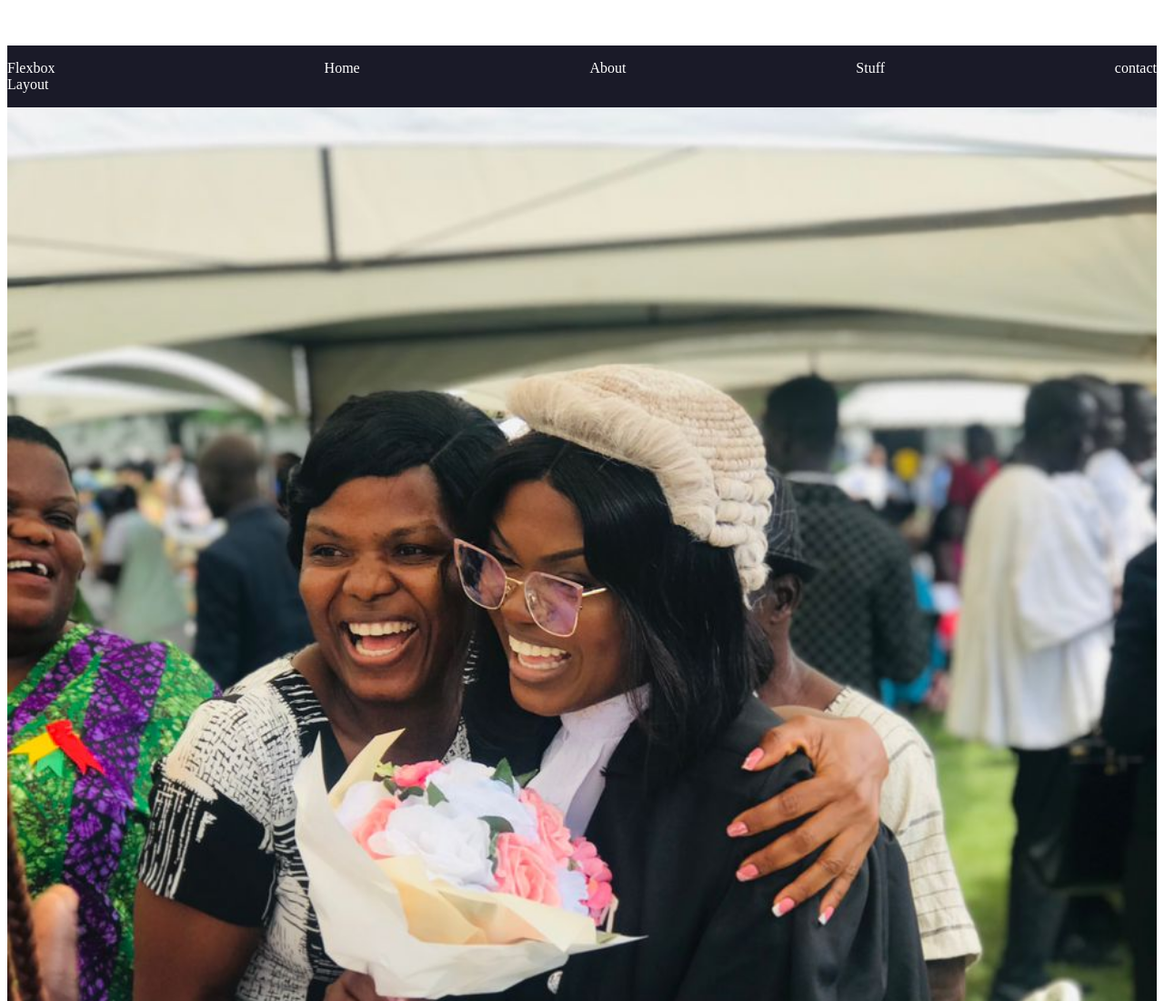
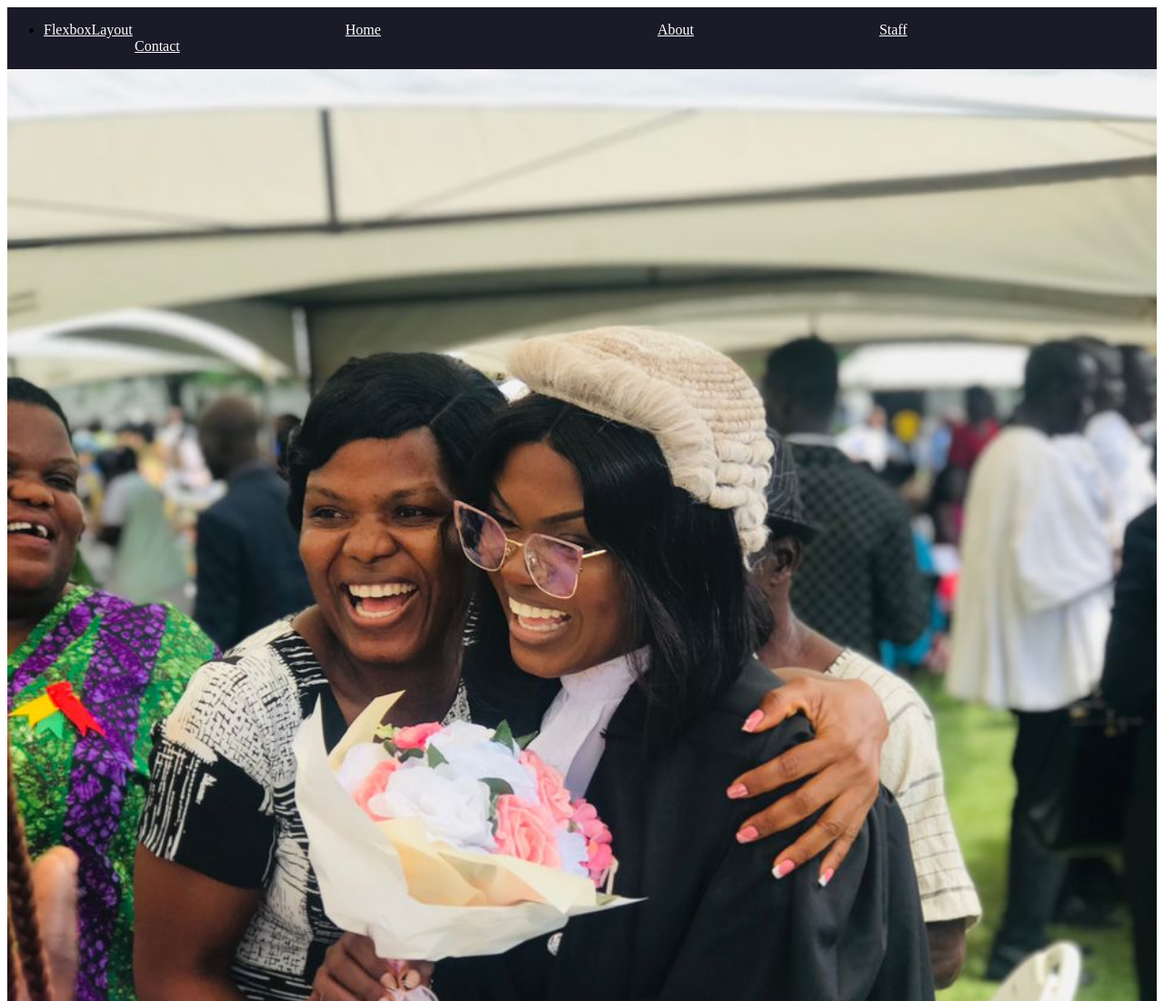
Before and after one commit to rinitsi/T4G_homework4, a plain HTML site: page index.html in a window 1280 px wide. Shown: the top 1100 px of the page at 91% size. Drawn offline with Linux system fonts and the light colour scheme.

Commit message:
added more elements

```diff
--- a/index.html
+++ b/index.html
@@ -11,11 +11,16 @@
 
     <header class="banner">
             <nav class="head">
-                <p>Flexbox Layout</p>
-                <p>Home</p>
-                <p>About</p>
-                <p>Stuff</p>
-                <p>contact</p>
+                <ul class="headnav">
+                    <li>
+                        <a href="FlexboxLayout" class="felex">FlexboxLayout</a>
+                        <a href="Home" class="hom">Home</a>
+                        <a href="#about-section" class="about">About</a>
+                        <!-- the a href = "#about-section" in here is what links the id="about-section"in the third section below. so a click on About here sends you to the Id in the third section so it scrolls down.  -->
+                        <a href="#abot-section" class="staff">Staff</a>
+                        <a href="Contact" class="cont">Contact</a>
+                    </li>
+                </ul>
             </nav>
     </header>
 
@@ -38,7 +43,7 @@
             </div>
     </section>
 
-    <section class="abot">
+    <section id="abot-section" class="abot">
         <img class="img2" src="imagesfolder/4.jpg" alt="">
         <div class="both">
         <h1>About Us</h1>
@@ -46,7 +51,7 @@
         </div>
     </section>
 
-    <section>
+    <section id="staff-section">
         <h1 class="parablue"> <u>Staff Services</u></h1>
         <div class="staffdiv">
             <div>
--- a/srcfolder/style.css
+++ b/srcfolder/style.css
@@ -1,10 +1,60 @@
 .head{
     display: flex;
-    flex-direction: row;
-    gap: 20%;
     background-color:rgb(26, 26, 40);
+}
+
+.headnav a {
     color: white;
-    margin-top: 50px;
+}
+
+.felex{
+    margin-right: 30px;
+}
+.hom{
+    margin: 0px 200px ;
+}
+
+.about{
+    margin: 0px 100px;
+}
+
+.staff{
+    margin: 0px 100px;
+}
+
+.cont{
+    margin: 0px 100px;
+}
+
+/* The hover effect */
+.felex:hover{
+    background-color: yellowgreen;
+    color: black;
+    border-radius: 5px;
+}
+
+.hom:hover{
+    background-color: yellowgreen;
+    color: black;
+    border-radius: 5px;
+}
+
+.about:hover{
+    background-color: yellowgreen;
+    color: black;
+    border-radius: 5px;
+}
+
+.staff:hover{
+    background-color: yellowgreen;
+    color: black;
+    border-radius: 5px;
+}
+
+.cont:hover{
+    background-color: yellowgreen;
+    color: black;
+    border-radius: 5px;
 }
 
 .banner{
@@ -95,3 +145,7 @@
     width: 500px;
     height: 700px;
 }
+
+html{
+    scroll-behavior: smooth;
+}
```
